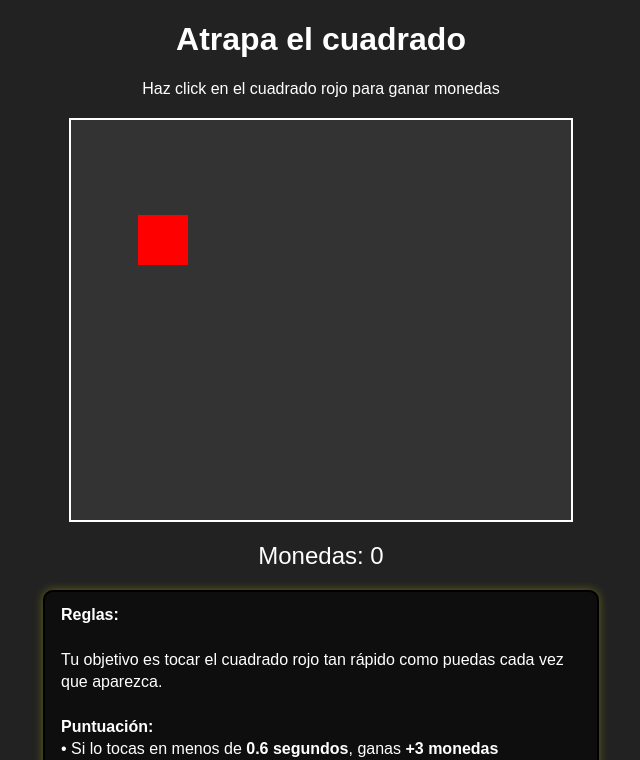
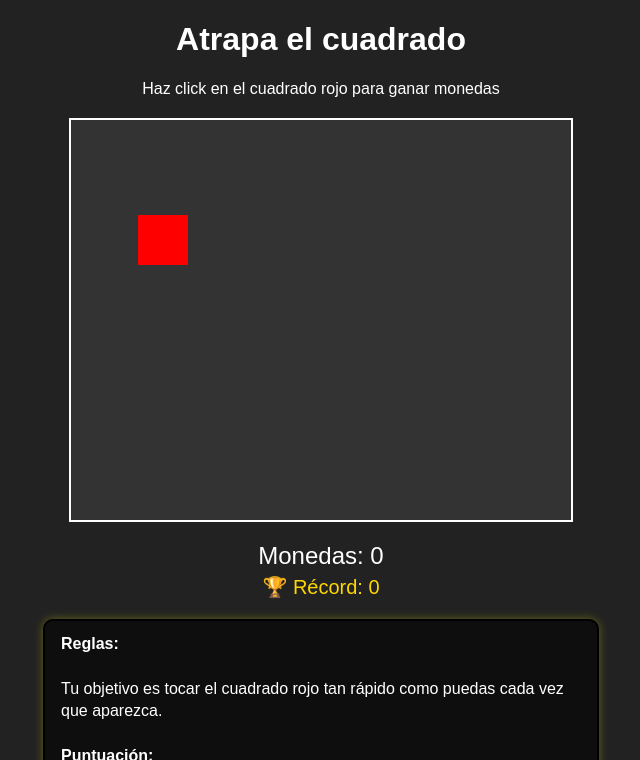
Before and after one commit to hugo21280105/Proyecto1, a plain HTML site: page index.html in a window 1280 px wide. Both pictures are taken after a click on the button "Reglas". Shown: the top 760 px of the page, without its empty margins (319-959 px from the left). Drawn offline with Linux system fonts and the light colour scheme.

Commit message:
index.html

```diff
--- a/index.html
+++ b/index.html
@@ -1,6 +1,6 @@
 <!DOCTYPE html>
 <html lang="es">
-    <meta charset="UTF-8">
+  <meta charset="UTF-8" />
   <head>
     <title>Juego de atrapar</title>
     <style>
@@ -46,6 +46,13 @@
       scoreDisplay.style.marginTop = "10px";
       document.body.appendChild(scoreDisplay);
 
+      // --- NUEVO: Zona de récord ---
+      const highScoreDisplay = document.createElement("div");
+      highScoreDisplay.style.fontSize = "20px";
+      highScoreDisplay.style.color = "gold";
+      highScoreDisplay.style.marginTop = "5px";
+      document.body.appendChild(highScoreDisplay);
+
       // --- Zona de mensajes ---
       const messageBox = document.createElement("div");
       messageBox.style.marginTop = "20px";
@@ -57,40 +64,33 @@
       messageBox.style.whiteSpace = "normal";
       messageBox.style.lineHeight = "1.4";
       messageBox.style.fontSize = "16px";
-
-            // --- NUEVO: estilo de recuadro ---
-            messageBox.style.backgroundColor = "rgba(0, 0, 0, 0.6)"; // fondo semitransparente
-            messageBox.style.border = "2px solid black";             // borde visible
-            messageBox.style.borderRadius = "10px";                  // esquinas redondeadas
-            messageBox.style.padding = "12px 16px";                  // margen interno
-            messageBox.style.boxShadow = "0 0 10px rgba(255, 255, 0, 0.3)"; // brillo suave
-            messageBox.style.display = "none";                       // oculto inicialmente
-            messageBox.style.opacity = "0";                          // para animación
-            messageBox.style.transition = "opacity 0.5s ease";       // transición suave
-
+      messageBox.style.backgroundColor = "rgba(0, 0, 0, 0.6)";
+      messageBox.style.border = "2px solid black";
+      messageBox.style.borderRadius = "10px";
+      messageBox.style.padding = "12px 16px";
+      messageBox.style.boxShadow = "0 0 10px rgba(255, 255, 0, 0.3)";
+      messageBox.style.display = "none";
+      messageBox.style.opacity = "0";
+      messageBox.style.transition = "opacity 0.5s ease";
       document.body.appendChild(messageBox);
 
       function showMessage(html, color = "white") {
         messageBox.innerHTML = html;
         messageBox.style.color = color;
         messageBox.style.display = "block";
-
-                // Pequeña pausa para que se aplique el display antes de animar
         requestAnimationFrame(() => {
           messageBox.style.opacity = "1";
         });
-
         clearTimeout(showMessage.timeout);
         showMessage.timeout = setTimeout(() => {
-                    messageBox.style.opacity = "0";  // fade out
-                    // Después de la transición, ocultamos el recuadro
+          messageBox.style.opacity = "0";
           setTimeout(() => {
             messageBox.style.display = "none";
-                    }, 500); // coincide con la duración del fade
+          }, 500);
         }, 15000);
       }
 
-            // --- Zona de botones en vertical ---
+      // --- Zona de botones ---
       const buttonArea = document.createElement("div");
       buttonArea.style.marginTop = "10px";
       buttonArea.style.display = "flex";
@@ -99,7 +99,6 @@
       buttonArea.style.gap = "8px";
       document.body.appendChild(buttonArea);
 
-            // --- Botones principales (pantalla de juego) ---
       const inventoryButton = document.createElement("button");
       inventoryButton.textContent = "Inventario";
       inventoryButton.style.display = "none";
@@ -114,7 +113,6 @@
 
       buttonArea.append(inventoryButton, menuButton, rulesButton);
 
-            // --- Tienda ---
       const shop = document.createElement("div");
       shop.style.marginTop = "15px";
       document.body.appendChild(shop);
@@ -152,16 +150,21 @@
       // --- Variables ---
       let score = 0;
       let hasWoodSword = false;
+      let highScore = 0; // --- NUEVO ---
       let startTime;
       let timer;
-            let gameActive = true; // ahora empieza activo
+      let gameActive = true;
 
       // --- Guardar/cargar progreso ---
       function loadProgress() {
         const savedScore = localStorage.getItem("score");
         const savedSword = localStorage.getItem("woodSword");
+        const savedHigh = localStorage.getItem("highScore"); // --- NUEVO ---
+
         if (savedScore) score = parseInt(savedScore);
         if (savedSword === "true") hasWoodSword = true;
+        if (savedHigh) highScore = parseInt(savedHigh); // --- NUEVO ---
+
         updateScore(0);
         updateShop();
       }
@@ -169,6 +172,7 @@
       function saveProgress() {
         localStorage.setItem("score", score);
         localStorage.setItem("woodSword", hasWoodSword);
+        localStorage.setItem("highScore", highScore); // --- NUEVO ---
       }
 
       // --- Mostrar cuadrado ---
@@ -192,6 +196,14 @@
       function updateScore(points) {
         score += points;
         scoreDisplay.textContent = `Monedas: ${score}`;
+
+        // --- NUEVO: actualizar récord ---
+        if (score > highScore) {
+          highScore = score;
+          showMessage("🏆 ¡Nuevo récord!", "gold");
+        }
+
+        highScoreDisplay.textContent = `🏆 Récord: ${highScore}`;
         saveProgress();
         updateShop();
       }
@@ -238,13 +250,14 @@
           };
           sword.appendChild(buyBtn);
         } else {
-                sword.textContent = "✅ Espada de madera (Activa: +1 moneda por toque)";
+          sword.textContent =
+            "✅ Espada de madera (Activa: +1 moneda por toque)";
           sword.style.color = "cyan";
         }
         shop.appendChild(sword);
       }
 
-            // --- Menú principal ---
+      // --- Menú ---
       const menu = document.createElement("div");
       menu.style.position = "absolute";
       menu.style.top = "0";
@@ -273,10 +286,10 @@
       backToGameBtn.textContent = "Volver al juego";
       menu.appendChild(backToGameBtn);
 
-            // --- Acciones de los botones ---
       resetButton.onclick = () => {
         score = 0;
         hasWoodSword = false;
+        highScore = 0; // --- NUEVO ---
         localStorage.clear();
         updateScore(0);
         showMessage("Progreso reiniciado", "orange");
@@ -306,7 +319,7 @@
             • Si no llegas a tiempo, ganas <strong>0 monedas</strong><br><br>
             <strong>Consejos:</strong><br>
             • Usa tus monedas para comprar objetos en la tienda.<br>
-                • Tu progreso se guarda automáticamente, así que no perderás tus monedas ni tus objetos al salir del juego.
+            • Tu progreso y tu récord se guardan automáticamente, así que no los perderás al salir del juego.
         `);
       };
 
@@ -336,7 +349,6 @@
         inventoryPanel.style.display = "none";
       };
 
-            // --- Atajos de teclado ---
       document.addEventListener("keydown", (e) => {
         const key = e.key.toLowerCase();
         if (key === "i") toggleInventory();
@@ -345,9 +357,8 @@
 
       // --- Iniciar ---
       loadProgress();
-            showSquare(); // empieza automáticamente
+      showSquare();
 
-            // Mostrar botones principales desde el principio
       inventoryButton.style.display = "block";
       menuButton.style.display = "block";
       rulesButton.style.display = "block";
```
Lines whose indentation alone changed are shown as unchanged.
